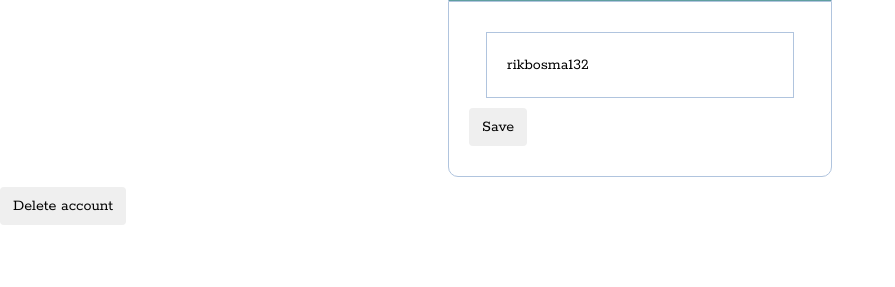
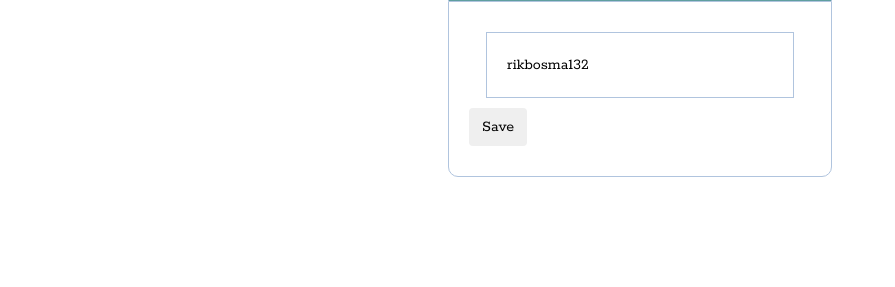
Before and after one commit to rikbosma2000/campina, a PHP site: page /editProfile.php in a window 1280 px wide. Shown: the part 262-549 px from the top of the page, without its empty margins (0-895 px from the left). Run offline with PHP 8.4, Linux system fonts and the light colour scheme; a user stored in the database is signed in; data comes from the database, SQL or seed files in the repository; some libraries are stand-ins or nearby versions.

Commit message:
Add files via upload

```diff
--- a/editProfile.php
+++ b/editProfile.php
@@ -47,7 +47,6 @@ $row = mysqli_fetch_assoc($result);
 
 <body style="padding-top: 126px;">
 
-
 <?php include('nav.php') ?>
 <?php include('errors.php'); ?>
 
@@ -64,13 +63,7 @@ $row = mysqli_fetch_assoc($result);
     <div class=input-group>
         <button type=submit name="editProfile" class='btn'>Save</button>
     </div>
-</form>
 
-
-<form method="post" action="editProfile.php" name="delete">
-    <div class="input-group">
-        <button type="submit" name="delete" class="btn">Delete account</button>
-    </div>
 </form>
 
 <!-- Bootstrap core JavaScript -->
--- a/server.php
+++ b/server.php
@@ -1,3 +1,5 @@
+
+
 <?php
 
 require_once 'bootstrap/bootstrap.php';
@@ -115,7 +117,7 @@ if (isset($_POST['login'])) {
             $_SESSION['username'] = $data['username'];
             $_SESSION['email'] = $data['email'];
 
-//            header('location: /');
+            header('location: campina/index.php');
         } else {
             array_push($errors, "Wrong username/password combination");
         }
@@ -147,3 +149,19 @@ VALUES ('$title', '$description', '$keywords')";
     }
     header("chat.php");
 }
+
+//delete
+
+if (isset($_GET['delete'])) {
+    $getId = $_GET['delete'];
+    $sql = "DELETE FROM search WHERE id=$getId";
+
+    if ($connection->query($sql) === TRUE) {
+        echo "Record deleted successfully";
+    } else {
+        echo "Error deleting record: " . $connection->error;
+    }
+    header ('Location: chat.php');
+
+
+}
--- a/update.php
+++ b/update.php
@@ -1,18 +1,6 @@
 <?php
 
 require('server.php');
-
-$id = session_id();
-
-if (isset($_POST['delete'])) {
-
-// sending query
-    mysqli_query($connection, "DELETE FROM users WHERE id = '$id'")
-    or die(mysqli_error($connection));
-
-
-//    header('location: index.php');
-}
 
 if (isset($_POST['editProfile'])) {
     $username = $_POST['username'];
```
Also changed, not shown: chat.php (+8 -2 lines), addChat.php (line endings or trailing spaces), backupChat.php (line endings or trailing spaces), config.php (line endings or trailing spaces), errors.php (line endings or trailing spaces), getchat.php (line endings or trailing spaces), index.php (line endings or trailing spaces), login.php (line endings or trailing spaces), nav.php (line endings or trailing spaces), page.php (line endings or trailing spaces), profile.php (line endings or trailing spaces), register.php (line endings or trailing spaces), search.php (line endings or trailing spaces).
